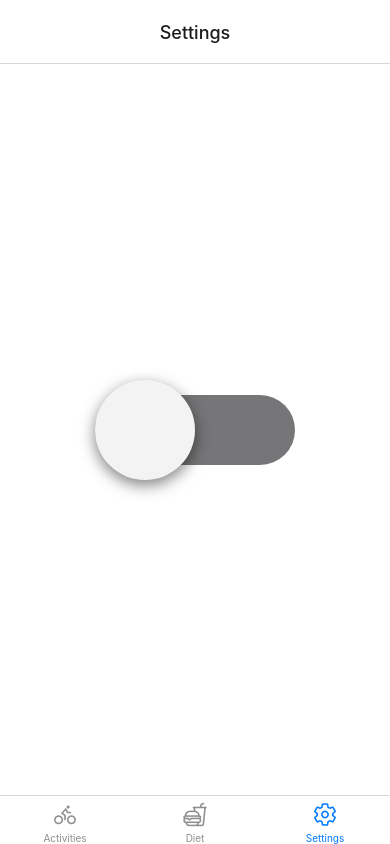
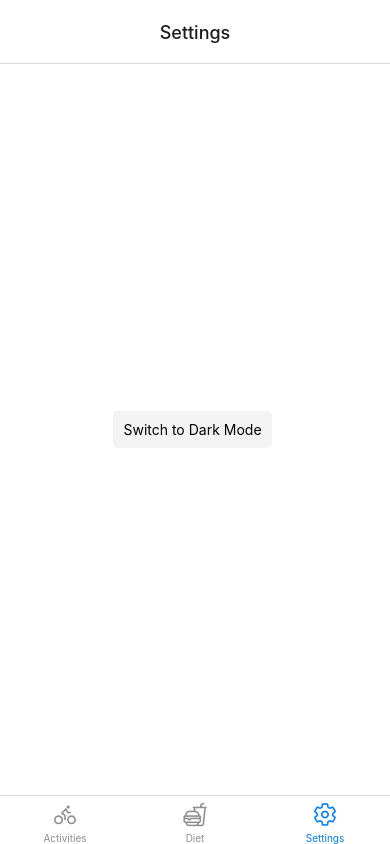
Before and after one commit to Spec-DY/WorkOutMemo, a React Native app: screen /Settings in a window 390 px wide. Built offline with nearby package versions, Linux system fonts and the light colour scheme; no server answers; the database is empty.

Commit message:
update settings with pressable

```diff
--- a/Screens/Settings.js
+++ b/Screens/Settings.js
@@ -1,24 +1,25 @@
 import React, { useContext } from 'react';
-import { View, Text, Button, StyleSheet, Switch } from 'react-native';
+import { View, Text, StyleSheet } from 'react-native';
 import { AppContext } from '../context/AppContext';
 import colors from '../Styles/colors';
+import PressableButton from '../Components/PressableButton';
 
 const Settings = () => {
   const { theme, toggleTheme, themeStyles } = useContext(AppContext);
-
-  const isDarkMod = theme === 'dark'
+  const isDarkMode = theme === 'dark';
 
   return (
     <View style={[styles.container, { backgroundColor: themeStyles[theme].backgroundColor }]}>
-      <Switch
-            trackColor={colors.trackColor}
-            thumbColor={isDarkMod ? colors.thumbColor.dark : colors.thumbColor.light}
-            ios_backgroundColor={colors.iosBackgroundColor}
-            // toogleTheme callback
-            onValueChange={toggleTheme}
-            value={isDarkMod}
-            style={{transform: [{ scaleX: 5 }, { scaleY: 5 }]}}
-      />
+      <PressableButton onPress={toggleTheme}>
+        <View style={[
+          styles.buttonContainer,
+          { backgroundColor: isDarkMode ? colors.thumbColor.dark : colors.thumbColor.light }
+        ]}>
+          <Text style={{ color: themeStyles[theme].textColor }}>
+            {isDarkMode ? 'Switch to Light Mode' : 'Switch to Dark Mode'}
+          </Text>
+        </View>
+      </PressableButton>
     </View>
   );
 };
@@ -28,7 +29,13 @@ const styles = StyleSheet.create({
     flex: 1,
     justifyContent: 'center',
     alignItems: 'center',
-  }
+  },
+  buttonContainer: {
+    padding: 10,
+    borderRadius: 5,
+    alignItems: 'center',
+    justifyContent: 'center',
+  },
 });
 
 export default Settings;
--- a/context/AppContext.js
+++ b/context/AppContext.js
@@ -6,10 +6,6 @@ import { buttonColorLight, buttonColorDark } from '../Styles/colors';
 export const AppContext = createContext();
 
 export const AppProvider = ({ children }) => {
-  const [activities, setActivities] = useState([]);
-
-  const [diet, setDiet] = useState([]);
-
   const [theme, setTheme] = useState('light');
 
   const toggleTheme = () => {
```
